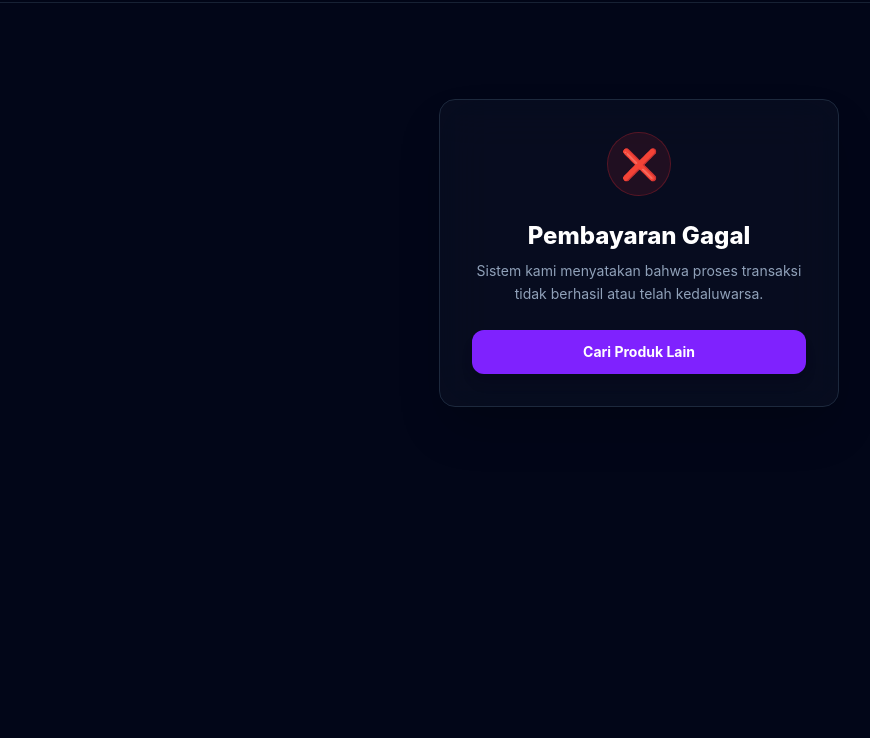
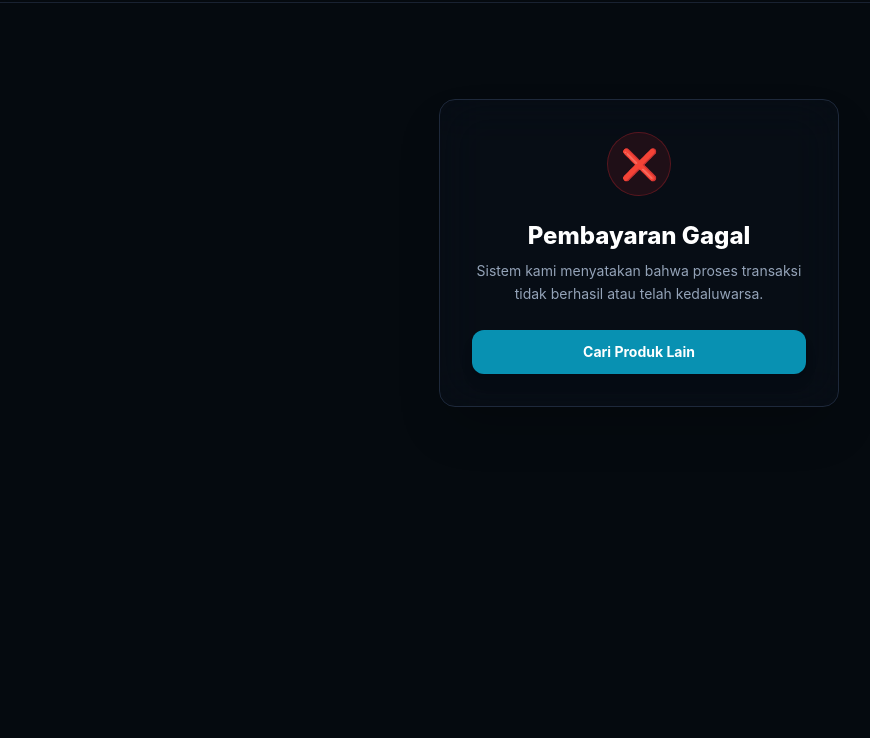
Before and after one commit to ridloabelian/prodig, an Astro site: page /checkout/success in a window 1280 px wide. Shown: the part 62-800 px from the top of the page, without its empty margins (1-871 px from the left). Built offline with nearby package versions, Linux system fonts and the light colour scheme; Astro itself is replaced by a stand-in of ours.

Commit message:
style: change theme colors to black/navy palette

```diff
--- a/src/styles/global.css
+++ b/src/styles/global.css
@@ -1 +1,46 @@
 @import "tailwindcss";
+
+@theme {
+  /* Slate Grays & Navies */
+  --color-slate-950: #050A0F; /* Deep Black Navy */
+  --color-slate-900: #0B1220; /* Dark Tech Navy */
+  --color-slate-800: #1E293B; /* Card/Border Dark Slate */
+  --color-slate-700: #334155;
+  --color-slate-600: #475569;
+  --color-slate-500: #64748B;
+  --color-slate-400: #94A3B8; /* Slate Gray */
+  --color-slate-300: #CBD5E1;
+  --color-slate-200: #E2E8F0;
+  --color-slate-100: #F8FAFC; /* Soft White mapping */
+  --color-slate-50: #F8FAFC;  /* Soft White */
+
+  /* Emerald Greens */
+  --color-emerald-500: #10B981; /* Emerald Green */
+  --color-emerald-600: #059669;
+
+  /* Redefine Violet to Electric Cyan shades */
+  --color-violet-50: #ECFEFF;
+  --color-violet-100: #CFFAFE;
+  --color-violet-200: #A5F3FC;
+  --color-violet-300: #67E8F9;
+  --color-violet-400: #22D3EE; /* Electric Cyan */
+  --color-violet-500: #06B6D4;
+  --color-violet-600: #0891B2;
+  --color-violet-700: #0E7490;
+  --color-violet-800: #155E75;
+  --color-violet-900: #164E63;
+  --color-violet-950: #083344;
+
+  /* Redefine Indigo to Sky Blue for smooth gradient pairings */
+  --color-indigo-50: #F0F9FF;
+  --color-indigo-100: #E0F2FE;
+  --color-indigo-200: #BAE6FD;
+  --color-indigo-300: #7DD3FC;
+  --color-indigo-400: #38BDF8;
+  --color-indigo-500: #0EA5E9;
+  --color-indigo-600: #0284C7;
+  --color-indigo-700: #0369A1;
+  --color-indigo-800: #075985;
+  --color-indigo-900: #0C4A6E;
+  --color-indigo-950: #082F49;
+}
```
